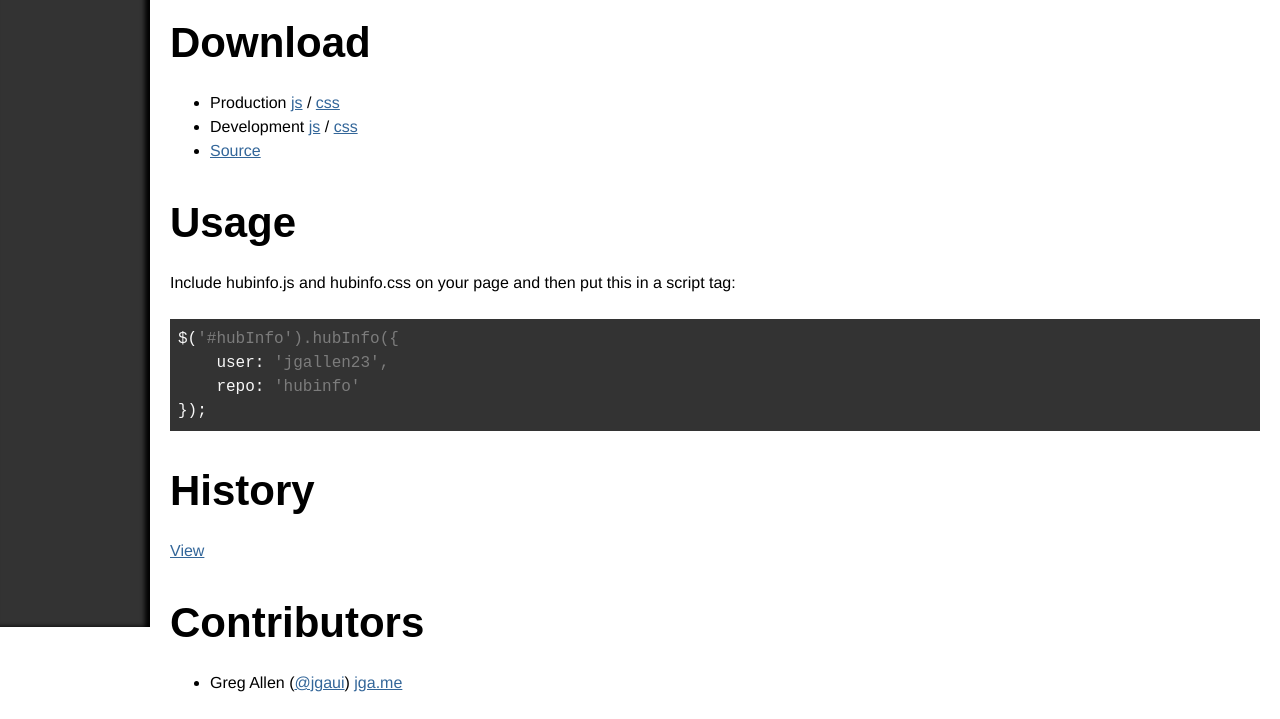
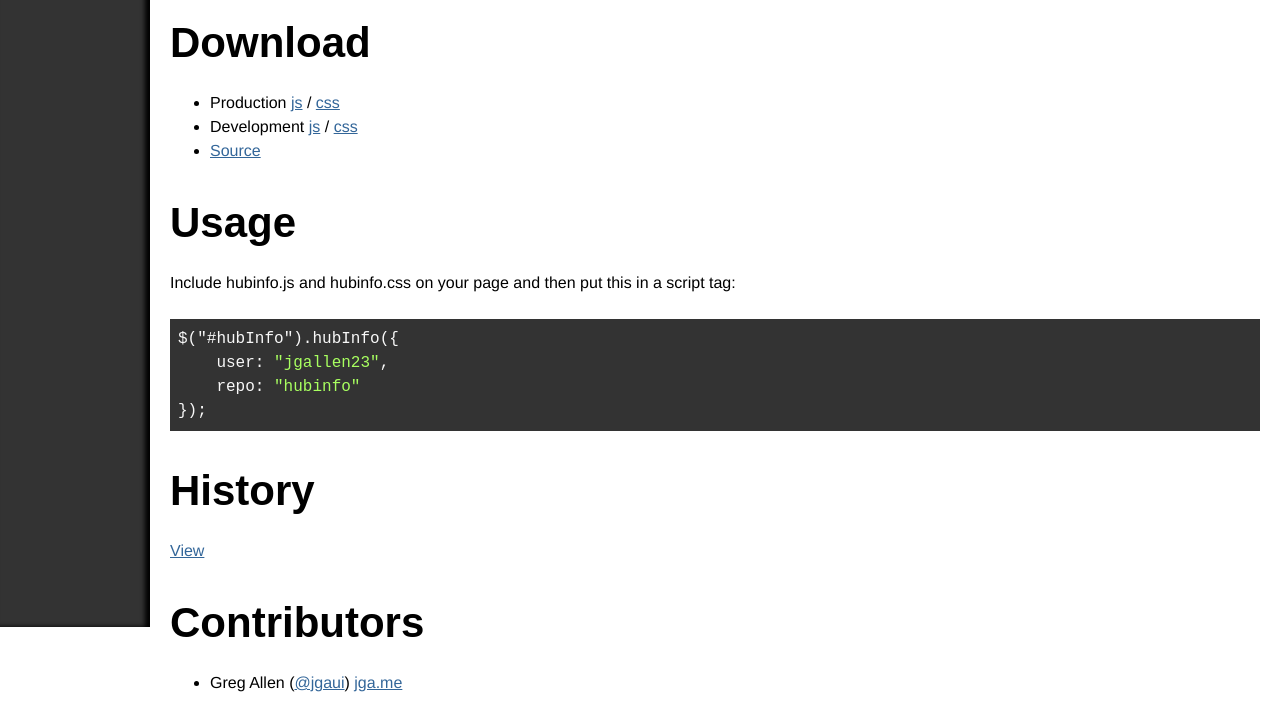
Before and after one commit to firstandthird/hubinfo, a plain HTML site: page index.html in a window 1280 px wide. Shown: the part 193-912 px from the top of the page. Drawn offline with Linux system fonts and the light colour scheme; a web font is replaced by a local one.

Commit message:
updated site

```diff
--- a/index.html
+++ b/index.html
@@ -20,10 +20,10 @@ _gaq.push(['_trackPageview']);
 <p>Include hubinfo.js and hubinfo.css on your page and then put this in a script tag:
 
 </p>
-<pre><code>$(<span class="comment">'#hubInfo').hubInfo({ </span>
-    user: <span class="comment">'jgallen23',</span>
-    repo: <span class="comment">'hubinfo'</span>
-});</code></pre>
+<pre><code>$("<span class="id">#hubInfo</span>")<span class="class">.hubInfo</span>(<span class="rules">{
+    <span class="rule"><span class="attribute">user</span>:<span class="value"> <span class="string">"jgallen23"</span>,
+    repo: <span class="string">"hubinfo"</span>
+</span>}</span></span>);</code></pre>
 <h2>History</h2>
 <p><a href="https://raw.github.com/jgallen23/hubinfo/master/history.md">View</a>
 
```
Also changed, not shown: docs/index.md (+3 -3 lines).
